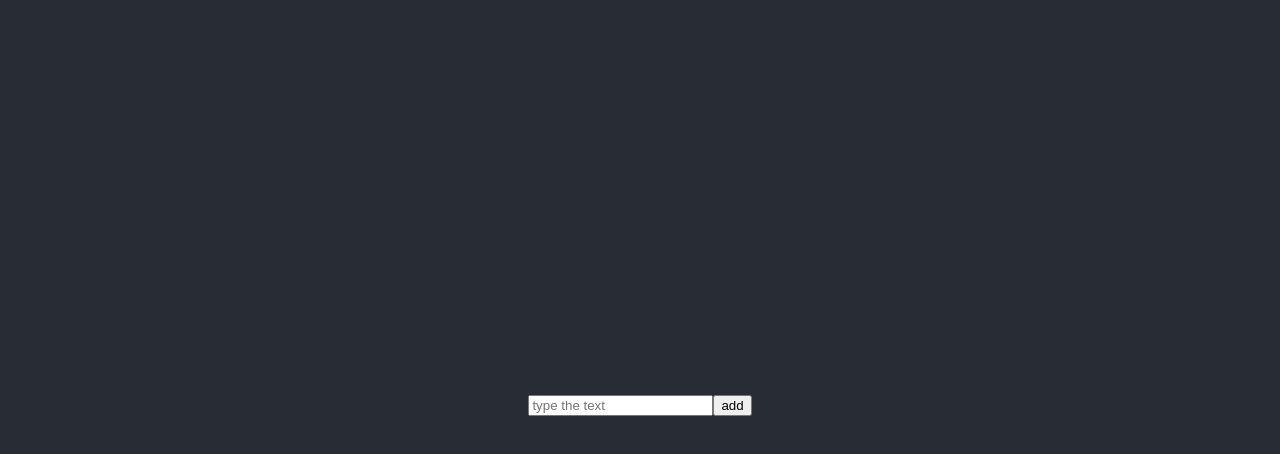
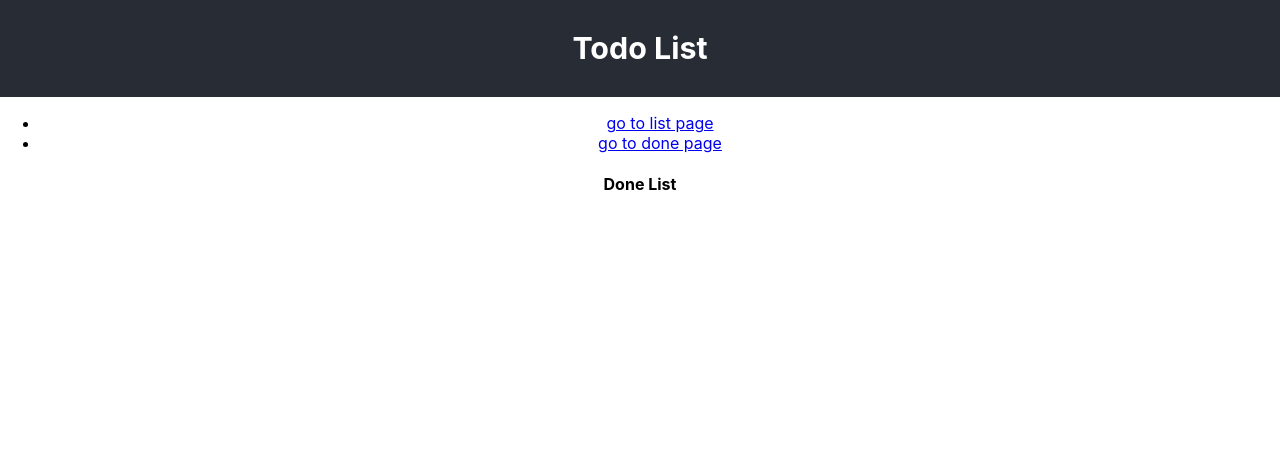
Before and after one commit to sixeggs0303/my-todo-list, a React (Create React App) app: page /done in a window 1280 px wide. Shown: the top 454 px of the page. Built offline with nearby package versions, Linux system fonts and the light colour scheme.

Commit message:
[ReactTodo][Marcus Luk] Feat: added routing for done list and not found

```diff
--- a/package.json
+++ b/package.json
@@ -9,6 +9,7 @@
     "react": "^17.0.1",
     "react-dom": "^17.0.1",
     "react-redux": "^7.2.2",
+    "react-router-dom": "^5.2.0",
     "react-scripts": "4.0.1",
     "redux": "^4.0.5",
     "uuid": "^8.3.1",
--- a/src/App.css
+++ b/src/App.css
@@ -15,7 +15,7 @@
 
 .App-header {
   background-color: #282c34;
-  min-height: 100vh;
+  min-height: 10vh;
   display: flex;
   flex-direction: column;
   align-items: center;
--- a/src/App.js
+++ b/src/App.js
@@ -1,12 +1,28 @@
+import { BrowserRouter, NavLink, Route, Switch } from 'react-router-dom';
 import './App.css';
 import TodoList from './components/TodoList'
+import DoneListContainer from './containers/DoneListContainer'
+import NotFound from './components/NotFound'
 
 function App() {
   return (
     <div className="App">
       <header className="App-header">
-        <TodoList />
+        <h3>Todo List</h3>
       </header>
+      <BrowserRouter>
+        <ul>
+          {/* <li><NavLink to="/">nav link</NavLink></li> */}
+          {/* <li><Redirect to="/login"></Redirect></li> */}
+          <li><NavLink to="/">go to list page</NavLink></li>
+          <li><NavLink to="/done">go to done page</NavLink></li>
+        </ul>
+        <Switch>
+          <Route path="/done" component={DoneListContainer} />
+          <Route exact path="/" component={TodoList} />
+          <Route component={NotFound} />
+        </Switch>
+      </BrowserRouter>
     </div>
   );
 }
--- /dev/null
+++ b/src/components/DoneList.jsx
@@ -0,0 +1,18 @@
+import React, { Component } from "react";
+
+export default class DoneList extends Component {
+  render() {
+    const doneTodoArray = this.props.doneTodoArray;
+
+    return (
+      <div>
+        <h4>Done List</h4>
+        <ul>
+          {doneTodoArray.map((todoText) => (
+            <li>{todoText}</li>
+          ))}
+        </ul>
+      </div>
+    );
+  }
+}
--- /dev/null
+++ b/src/components/NotFound.jsx
@@ -0,0 +1,11 @@
+import React, { Component } from 'react'
+
+export default class NotFound extends Component {
+  render() {
+    return (
+      <div>
+        <h1>Page Not Found</h1>
+      </div>
+    )
+  }
+}
--- a/src/components/TodoList.jsx
+++ b/src/components/TodoList.jsx
@@ -6,6 +6,7 @@ export default class TodoList extends Component {
   render() {
     return (
       <div>
+        <h4>Todo List</h4>
         <TodoGroupContainer />
         <TodoGeneratorContainer />
       </div>
--- /dev/null
+++ b/src/containers/DoneListContainer.jsx
@@ -0,0 +1,12 @@
+import { connect } from "react-redux";
+import DoneList from "../components/DoneList";
+
+const mapStateToProps = (state) => ({
+  doneTodoArray: state.todoArray
+    .filter((todo) => todo.done)
+    .map((todo) => todo.text),
+});
+
+const DoneListContainer = connect(mapStateToProps)(DoneList);
+
+export default DoneListContainer;
```
Also changed, not shown: 1 other file (tests, documents, lock files or other folders).
